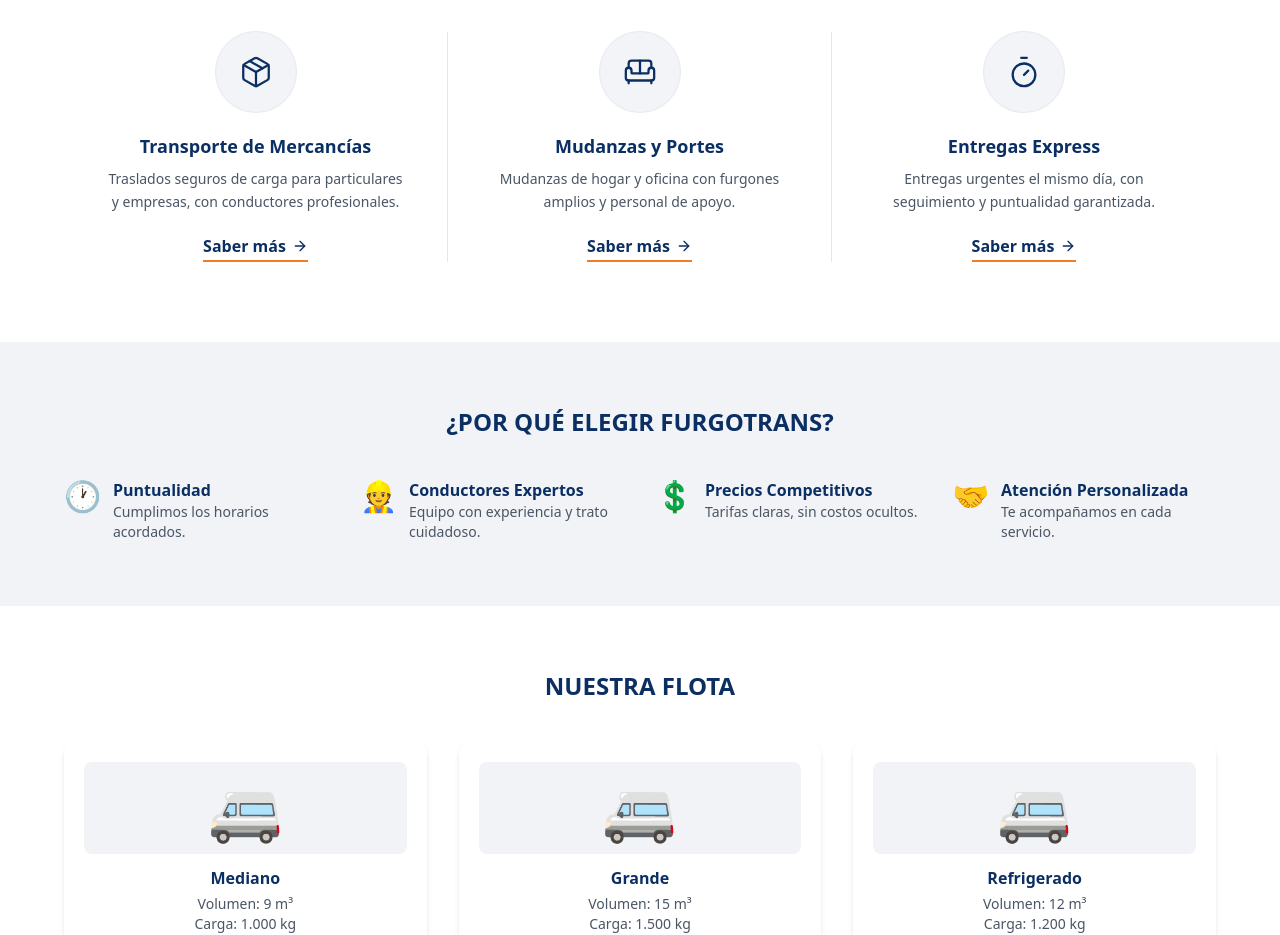
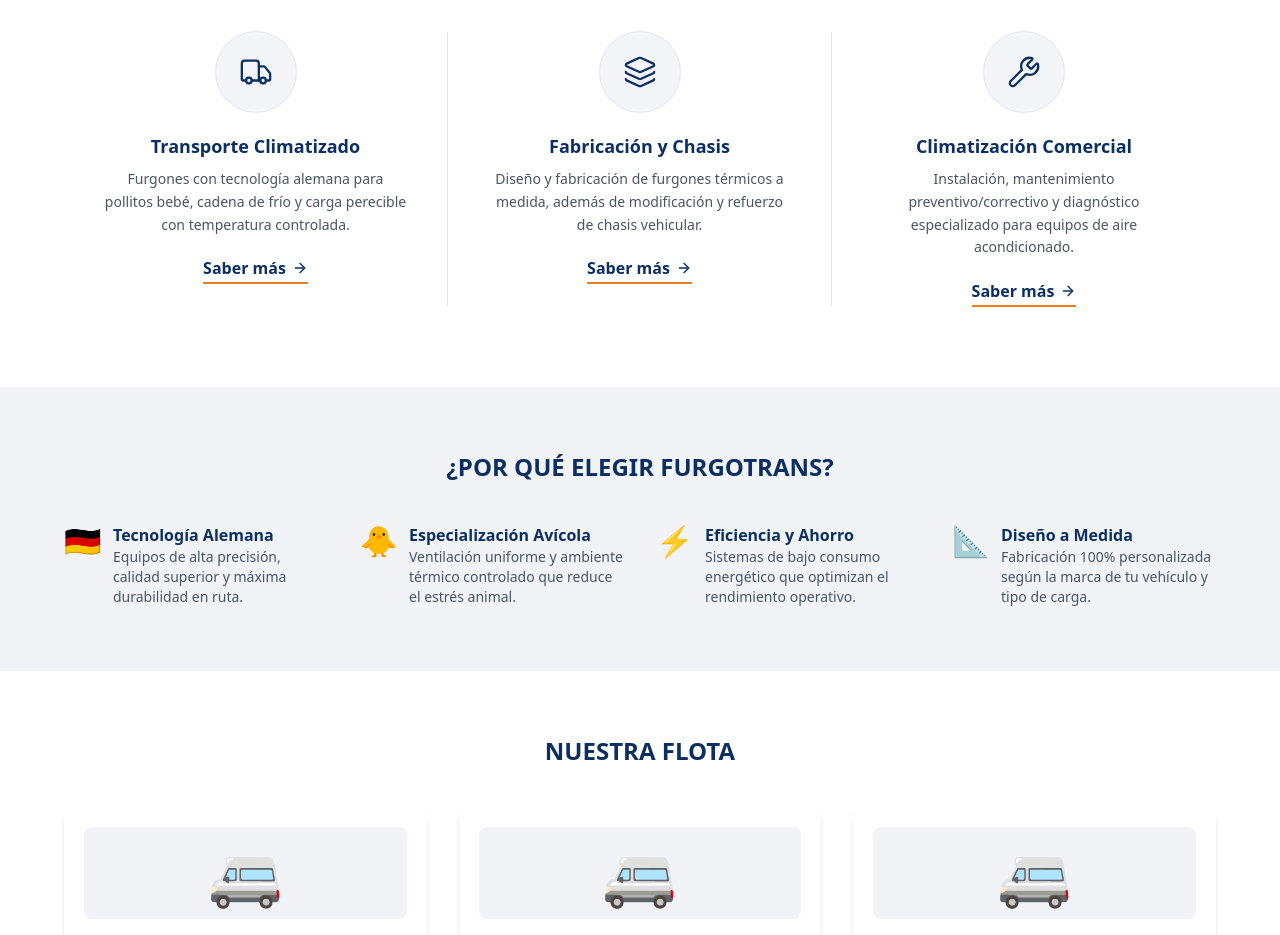
Before and after one commit to ZAID-0310/LYKCLIMATESYSTEMS, a Next.js app: page / in a window 1280 px wide. Shown: the part 1020-1955 px from the top of the page. Built offline with nearby package versions, Linux system fonts and the light colour scheme.

Commit message:
cambio de contenido de servicios

```diff
--- a/src/components/Services.jsx
+++ b/src/components/Services.jsx
@@ -3,80 +3,78 @@
 import { useEffect, useState } from "react";
 import { AnimatePresence, motion } from "framer-motion";
 import {
-  Package,
-  Sofa,
-  Timer,
+  Truck,
+  Wrench,
+  Thermometer,
+  Wind,
+  Snowflake,
+  ShieldCheck,
+  Layers,
+  Building2,
+  Cpu,
   ArrowRight,
-  Boxes,
-  Store,
-  Globe,
-  Home,
-  Building2,
-  Truck,
-  Zap,
-  Clock,
-  CalendarClock,
+  Gauge,
+  Hammer,
 } from "lucide-react";
 import { services } from "@/data/content";
 
-// Un ícono por servicio, en el mismo orden que tu content.js
-const icons = [Package, Sofa, Timer];
+// Un ícono principal por servicio (1. Transporte Climatizado, 2. Fabricación y Chasis, 3. Climatización & Mantenimiento)
+const icons = [Truck, Layers, Wrench];
 
-// Tres tipos por servicio, en el mismo orden que tu content.js
-// (1. Transporte de Mercancías, 2. Mudanzas y Portes, 3. Entregas Express)
+// Subservicios detallados por categoría para L&K Climate Systems S.A.C.
 const typesByService = [
-  // 1. Transporte de Mercancías
+  // 1. Transporte Climatizado y Cadena de Frío
   [
     {
-      Icon: Boxes,
-      title: "Carga general",
-      text: "Traslado de mercadería en cajas, pallets o bultos entre almacenes, tiendas y clientes.",
+      Icon: Thermometer,
+      title: "Furgones para Pollitos Bebé",
+      text: "Diseñados para mantener temperatura constante y ventilación uniforme, reduciendo el estrés animal.",
     },
     {
-      Icon: Store,
-      title: "Distribución para negocios",
-      text: "Entregas programadas a tiendas, bodegas y puntos de venta, con rutas y horarios acordados.",
+      Icon: Snowflake,
+      title: "Cadena de Frío y Perecibles",
+      text: "Unidades térmicas de alto rendimiento para el transporte seguro de alimentos, lácteos y carga sensible.",
     },
     {
-      Icon: Globe,
-      title: "Transporte nacional",
-      text: "Envío de mercadería a otras ciudades del país en furgón, con entrega coordinada.",
+      Icon: Gauge,
+      title: "Tecnología Alemana y Control",
+      text: "Equipos térmicos con sensores de alta precisión para un monitoreo óptimo durante todo el trayecto.",
     },
   ],
-  // 2. Mudanzas y Portes
+  // 2. Fabricación & Carrocerías Especiales
   [
     {
-      Icon: Home,
-      title: "Mudanza de hogar",
-      text: "Traslado de muebles, electrodomésticos y cajas, con personal de apoyo para cargar y descargar.",
+      Icon: Layers,
+      title: "Furgones Climatizados a Medida",
+      text: "Diseño y fabricación personalizada de carrocerías según el tipo de carga y especificaciones del cliente.",
     },
     {
-      Icon: Building2,
-      title: "Mudanza de oficina",
-      text: "Mudamos escritorios, equipos y archivos en horarios flexibles para que tu empresa no pare.",
+      Icon: Hammer,
+      title: "Modificación y Adaptación de Chasis",
+      text: "Refuerzo y adecuación estructural de chasis vehicular para garantizar el montaje perfecto de la unidad.",
     },
     {
-      Icon: Truck,
-      title: "Portes y fletes",
-      text: "Traslado de un mueble, un electrodoméstico o pocos bultos, sin pagar una mudanza completa.",
+      Icon: ShieldCheck,
+      title: "Acabados Premium e Higiénicos",
+      text: "Materiales duraderos de fácil desinfección y máximo aislamiento térmico de bajo consumo energético.",
     },
   ],
-  // 3. Entregas Express
+  // 3. Climatización Comercial & Servicio Técnico
   [
     {
-      Icon: Zap,
-      title: "Express el mismo día",
-      text: "Recogemos y entregamos tu pedido en el día, con seguimiento durante el trayecto.",
+      Icon: Building2,
+      title: "Instalación Comercial e Industrial",
+      text: "Montaje técnico profesional de sistemas de climatización para oficinas, comercios y locales industriales.",
     },
     {
-      Icon: Clock,
-      title: "Entrega urgente",
-      text: "Para envíos que no pueden esperar: salida inmediata y ruta directa al destino.",
+      Icon: Wrench,
+      title: "Mantenimiento Preventivo y Correctivo",
+      text: "Planes periódicos de limpieza, recarga de refrigerante y revisión técnica para evitar paradas operativas.",
     },
     {
-      Icon: CalendarClock,
-      title: "Entrega programada",
-      text: "Eliges el día y la franja horaria, y nosotros llegamos puntuales.",
+      Icon: Cpu,
+      title: "Diagnóstico y Reparación Especializada",
+      text: "Atención rápida para solucionar fallas en equipos de aire acondicionado y unidades de refrigeración.",
     },
   ],
 ];
@@ -99,7 +97,7 @@
     };
   }, [selected]);
 
-  // Si el servicio trae sus propios "types" en content.js, usa esos
+  // Si el servicio trae sus propios "types" en content.js, usa esos; si no, usa el array local
   const types = selected
     ? (selected.types ?? typesByService[selected.index] ?? [])
     : [];
@@ -110,16 +108,15 @@
         {/* Encabezado */}
         <div className="mx-auto mb-14 max-w-2xl text-center">
           <h2 className="text-2xl font-bold uppercase text-navy md:text-3xl">
-            Nuestros servicios
+            Nuestros Servicios
           </h2>
           <div className="mx-auto mt-3 h-1 w-14 rounded-full bg-brand" />
           <p className="mt-4 text-gray-600">
-            Soluciones de transporte para cada necesidad, con furgones propios y
-            conductores profesionales.
+            Ingeniería y soluciones de climatización vehicular, fabricación a medida y servicio técnico con tecnología alemana.
           </p>
         </div>
 
-        {/* Servicios */}
+        {/* Grilla de Servicios */}
         <div className="grid gap-12 md:grid-cols-3 md:gap-0 md:divide-x md:divide-gray-200">
           {services.map((s, i) => {
             const Icon = icons[i % icons.length];
@@ -151,7 +148,7 @@
         </div>
       </div>
 
-      {/* Modal */}
+      {/* Modal Interactivo */}
       <AnimatePresence>
         {selected && (
           <motion.div
@@ -193,7 +190,7 @@
               <p className="mt-2 text-sm text-gray-600">{selected.text}</p>
 
               <h4 className="mb-3 mt-6 text-sm font-bold text-navy">
-                Tipos de servicio
+                Especialidades e Inclusiones
               </h4>
               <ul className="space-y-3">
                 {types.map((t) => (
@@ -218,7 +215,7 @@
                 onTouchStart={() => {}}
                 className="group relative mt-6 flex w-full items-center justify-center overflow-hidden rounded-lg bg-brand px-6 py-3.5 text-center font-semibold text-white shadow-lg shadow-brand/20 transition-all duration-300 hover:shadow-brand/40 active:scale-95"
               >
-                <span className="relative z-10">¡Reserva tu furgón ahora!</span>
+                <span className="relative z-10">¡Cotiza tu proyecto a medida!</span>
                 <span className="absolute inset-0 origin-left scale-x-0 bg-navy transition-transform duration-300 ease-out group-hover:scale-x-100 group-active:scale-x-100" />
               </a>
             </motion.div>
--- a/src/data/content.js
+++ b/src/data/content.js
@@ -1,30 +1,77 @@
 export const nav = [
   { label: "Inicio", href: "#inicio" },
   { label: "Servicios", href: "#servicios" },
-  { label: "Flota", href: "#flota" },
+  { label: "Furgones", href: "#furgones" },
+  { label: "Por qué elegirnos", href: "#nosotros" },
   { label: "Contacto", href: "#contacto" },
 ];
 
 export const services = [
-  { icon: "📦", title: "Transporte de Mercancías", text: "Traslados seguros de carga para particulares y empresas, con conductores profesionales." },
-  { icon: "🛋️", title: "Mudanzas y Portes", text: "Mudanzas de hogar y oficina con furgones amplios y personal de apoyo." },
-  { icon: "⏱️", title: "Entregas Express", text: "Entregas urgentes el mismo día, con seguimiento y puntualidad garantizada." },
+  {
+    icon: "🚛",
+    title: "Transporte Climatizado",
+    text: "Furgones con tecnología alemana para pollitos bebé, cadena de frío y carga perecible con temperatura controlada.",
+  },
+  {
+    icon: "⚙️",
+    title: "Fabricación y Chasis",
+    text: "Diseño y fabricación de furgones térmicos a medida, además de modificación y refuerzo de chasis vehicular.",
+  },
+  {
+    icon: "🛠️",
+    title: "Climatización Comercial",
+    text: "Instalación, mantenimiento preventivo/correctivo y diagnóstico especializado para equipos de aire acondicionado.",
+  },
 ];
 
 export const reasons = [
-  { icon: "🕐", title: "Puntualidad", text: "Cumplimos los horarios acordados." },
-  { icon: "👷", title: "Conductores Expertos", text: "Equipo con experiencia y trato cuidadoso." },
-  { icon: "💲", title: "Precios Competitivos", text: "Tarifas claras, sin costos ocultos." },
-  { icon: "🤝", title: "Atención Personalizada", text: "Te acompañamos en cada servicio." },
+  {
+    icon: "🇩🇪",
+    title: "Tecnología Alemana",
+    text: "Equipos de alta precisión, calidad superior y máxima durabilidad en ruta.",
+  },
+  {
+    icon: "🐥",
+    title: "Especialización Avícola",
+    text: "Ventilación uniforme y ambiente térmico controlado que reduce el estrés animal.",
+  },
+  {
+    icon: "⚡",
+    title: "Eficiencia y Ahorro",
+    text: "Sistemas de bajo consumo energético que optimizan el rendimiento operativo.",
+  },
+  {
+    icon: "📐",
+    title: "Diseño a Medida",
+    text: "Fabricación 100% personalizada según la marca de tu vehículo y tipo de carga.",
+  },
 ];
 
 export const fleet = [
-  { name: "Mediano", size: "Volumen: 9 m³", load: "Carga: 1.000 kg" },
-  { name: "Grande", size: "Volumen: 15 m³", load: "Carga: 1.500 kg" },
-  { name: "Refrigerado", size: "Volumen: 12 m³", load: "Carga: 1.200 kg" },
+  {
+    name: "Furgón Avícola Climatizado",
+    size: "Sistema: Ventilación y T° Uniforme",
+    load: "Uso: Pollitos Bebé y Carga Viva",
+  },
+  {
+    name: "Furgón Refrigerado Térmico",
+    size: "Sistema: Control de Cadena de Frío",
+    load: "Uso: Perecibles, Alimentos y Lácteos",
+  },
+  {
+    name: "Carrocería Especial a Medida",
+    size: "Sistema: Modificación y Refuerzo de Chasis",
+    load: "Uso: Flotas Logísticas e Industriales",
+  },
 ];
 
 export const testimonials = [
-  { name: "Juan P.", text: "Llegaron a la hora y cuidaron cada caja. Excelente servicio de mudanza." },
-  { name: "Laura M.", text: "Usamos FurgoTrans para las entregas de nuestra tienda. Siempre cumplen." },
+  {
+    name: "Cliente del Sector Avícola",
+    text: "Los furgones climatizados para el traslado de pollitos bebé garantizan una tasa de supervivencia óptima gracias al flujo de aire uniforme.",
+  },
+  {
+    name: "Empresa de Logística y Transporte",
+    text: "Excelente servicio técnico y respuesta rápida en la fabricación y mantenimiento preventivo de nuestras unidades refrigeradas.",
+  },
 ];
```
